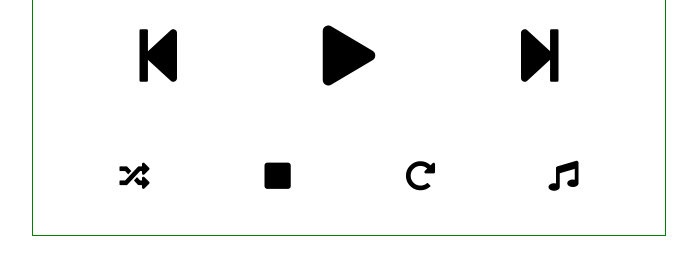
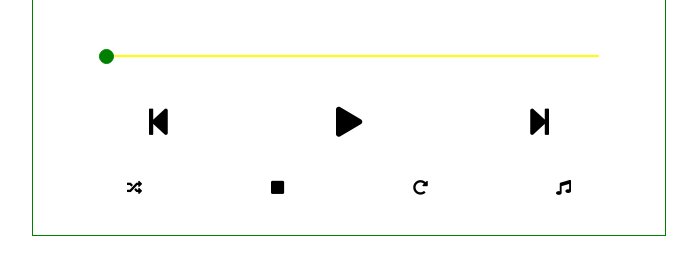
Before and after one commit to temmietope/Music-player, a plain HTML site: page index.html in a window 1280 px wide. Shown: the part 493-748 px from the top of the page, without its empty margins (291-988 px from the left). Drawn offline with Linux system fonts and the light colour scheme.

Commit message:
increased height of background-image

```diff
--- a/style.css
+++ b/style.css
@@ -18,7 +18,7 @@
   background-size: cover;
   background-position: center;
   background-repeat: no-repeat;
-  height: 55%;
+  height: 60%;
   border: 1px solid greenyellow;
   border-radius: 8%;
   margin: 1em;
@@ -107,28 +107,28 @@ input[type="range"]::-webkit-slider-thumb {
 
 .theButtons button {
   margin: 0.5em;
-  height: 60px;
+  height: 30px;
   border: none;
   width: 100px;
   flex: 1;
-  font-size: 60px;
+  font-size: 30px;
   background-color: inherit;
 }
 
 .otherButtons {
   display: flex;
   width: 100%;
-  margin-top: 30px;
+  margin-top: 20px;
   justify-content: center;
   align-items: center;
 }
 .otherButtons button {
   margin: 0.5em;
-  height: 30px;
+  height: 15px;
   border: none;
   width: 50px;
   flex: 1;
-  font-size: 30px;
+  font-size: 15px;
   background-color: inherit;
 }
 
```
